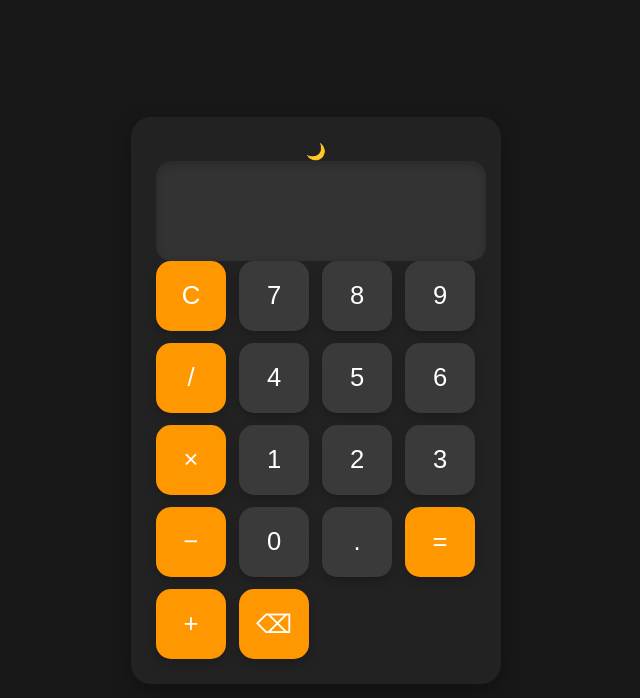
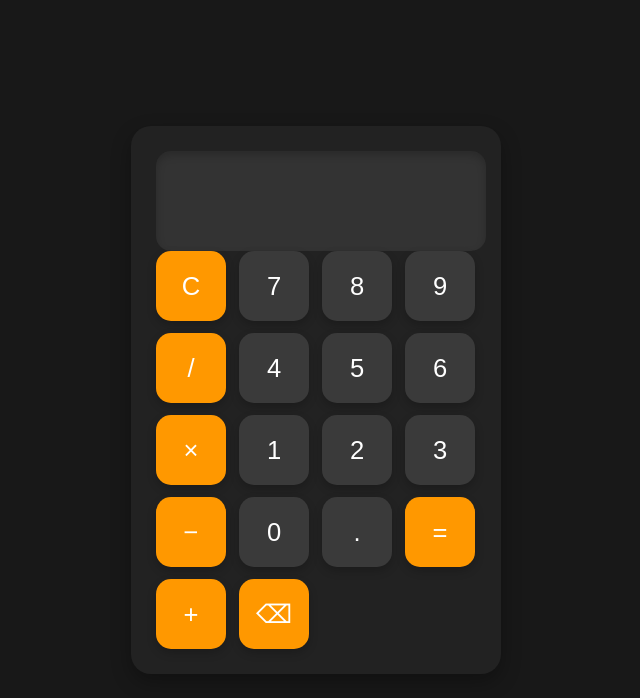
Before and after one commit to naruxhina/calculator, a plain HTML site: page index.html in a window 1280 px wide. Shown: the whole page, without its empty margins (324-964 px from the left). Drawn offline with Linux system fonts and the light colour scheme.

Commit message:
Add files via upload

```diff
--- a/index.html
+++ b/index.html
@@ -78,7 +78,6 @@
 </head>
 <body>
     <div class="calculator">
-        <div class="theme-toggle" id="themeToggle" onclick="toggleTheme()">🌙</div>
         <input type="text" id="display" readonly>
         <div class="buttons">
             <button class="operator" onclick="clearDisplay()">C</button>
@@ -143,19 +142,6 @@
                 clearDisplay();
             }
         });
-        // Toggle between dark and light theme
-        function toggleTheme() {
-            const body = document.body;
-            const themeIcon = document.getElementById("themeToggle");
-
-            if (body.classList.contains("dark-theme")) {
-                body.classList.remove("dark-theme");
-                themeIcon.textContent = "🌙"; // Moon icon for dark theme
-            } else {
-                body.classList.add("dark-theme");
-                themeIcon.textContent = "🌞"; // Sun icon for light theme
-            }
-        }
     </script>
 </body>
 </html>
```
